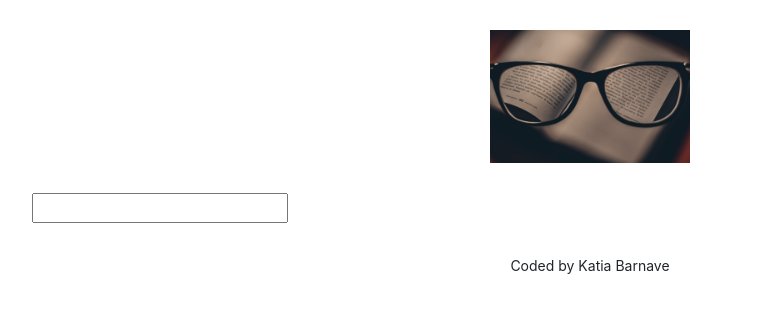
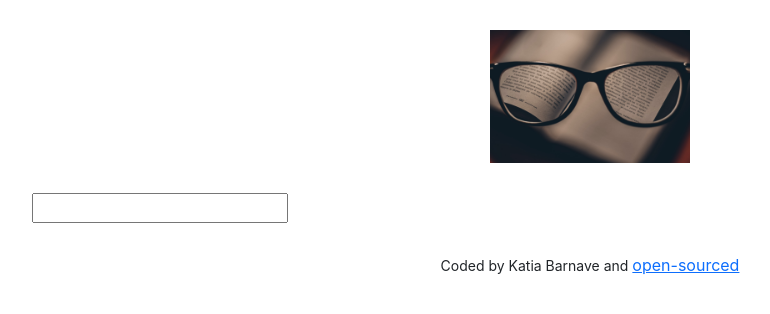
Before and after one commit to Katya383/dictionary-project, a React (Create React App) app: page / in a window 1280 px wide. Shown: the top 314 px of the page, without its empty margins (50-820 px from the left). Built offline with nearby package versions, Linux system fonts and the light colour scheme.

Commit message:
Added git link

```diff
--- a/src/App.js
+++ b/src/App.js
@@ -17,7 +17,11 @@ export default function App() {
           <Dictionary />
         </main>
         <footer className="App-footer">
-          <small>Coded by Katia Barnave</small>
+          <small>Coded by Katia Barnave and </small>
+          <a href="https://github.com/Katya383/dictionary-project">
+            {" "}
+            open-sourced
+          </a>
         </footer>
       </div>
     </div>
```
